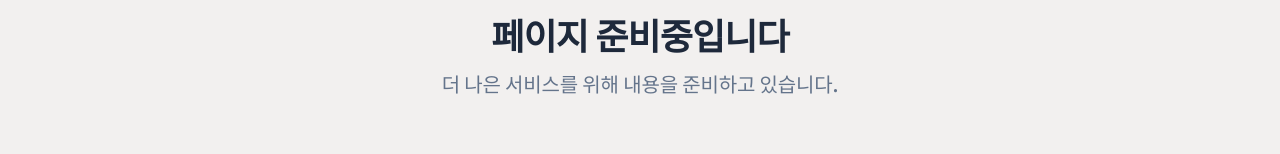
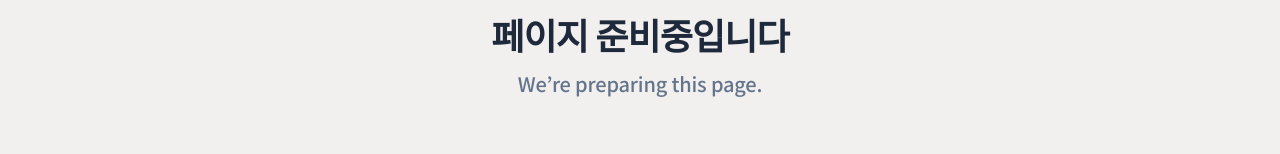
Before and after one commit to allaboutcan-pixel/thesentchurch, a React (Vite) app: page /ministry/mission in a window 1280 px wide. Shown: the part 798-952 px from the top of the page. Built offline with nearby package versions, Linux system fonts and the light colour scheme; no server answers; the database is empty; a web font is replaced by a local one.

Commit message:
Update Coming Soon text to English

```diff
--- a/src/pages/ComingSoon.jsx
+++ b/src/pages/ComingSoon.jsx
@@ -127,7 +127,7 @@ const ComingSoon = ({ type = 'mission' }) => {
                             페이지 준비중입니다
                         </h2>
                         <p className="text-slate-500 font-medium text-lg md:text-xl">
-                            더 나은 서비스를 위해 내용을 준비하고 있습니다.
+                            We’re preparing this page.
                         </p>
                     </motion.div>
 
```
